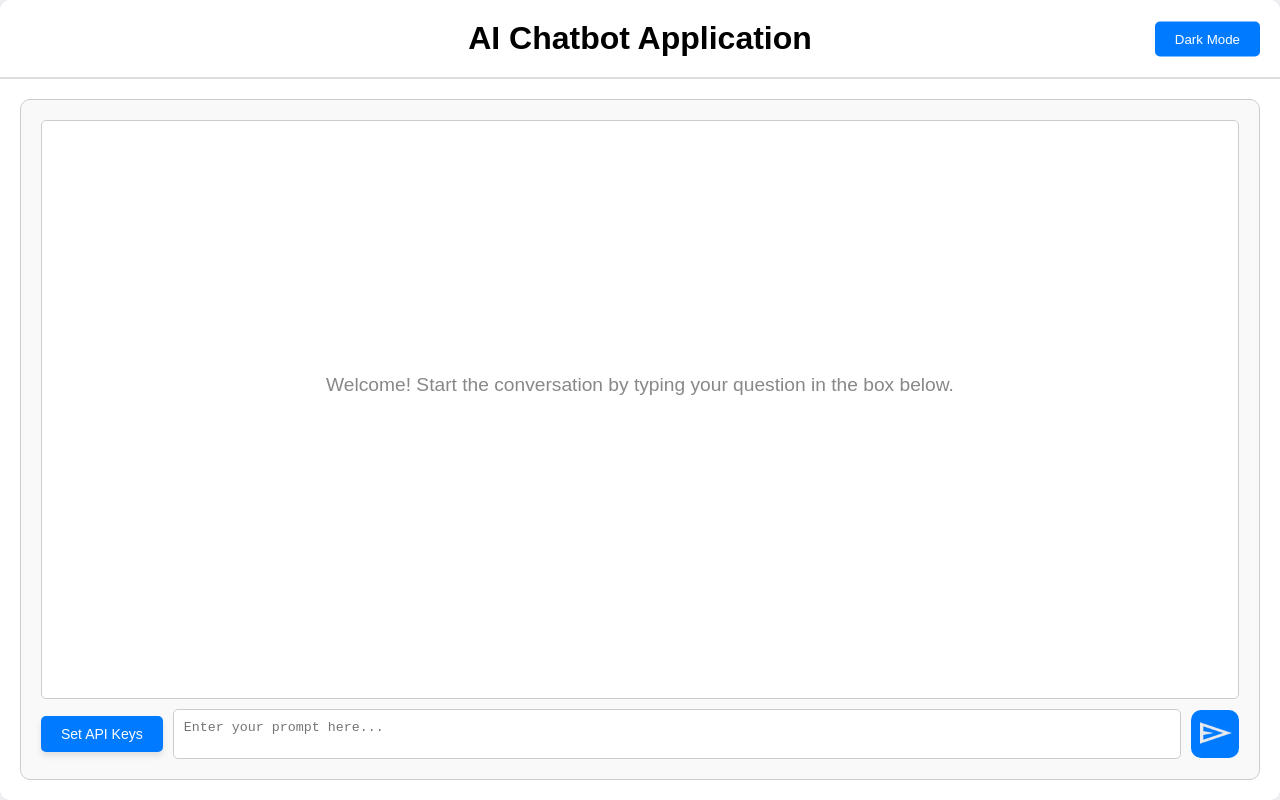
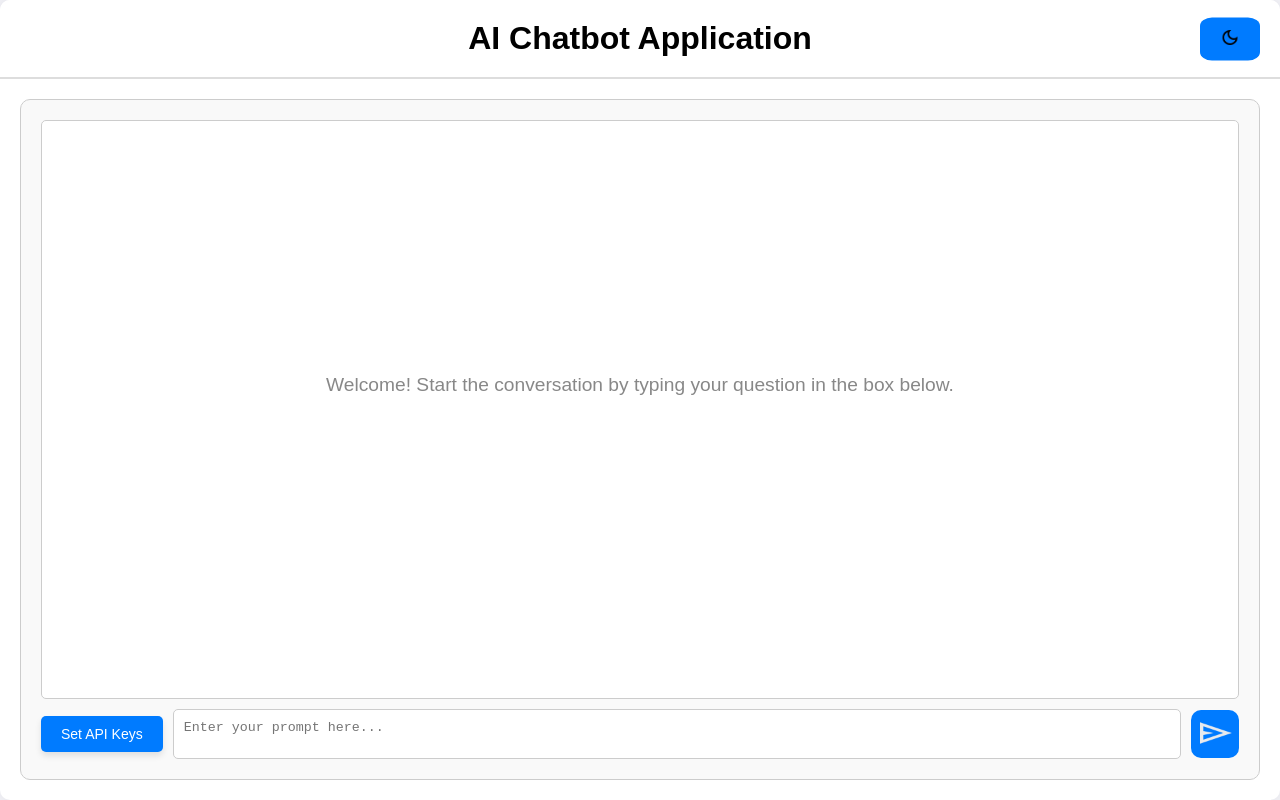
Before and after one commit to Jaidarshan/CHATBOT_APPLICATION, a React (Create React App) app: page / in a window 1280 px wide. Built offline with nearby package versions, Linux system fonts and the light colour scheme.

Commit message:
added icon

```diff
--- a/src/App.css
+++ b/src/App.css
@@ -296,7 +296,7 @@ html {
   background-color: #007bff;
   color: white;
   border: none;
-  border-radius: 5px;
+  border-radius: 20%;
   cursor: pointer;
   transition: background-color 0.3s ease;
   position: absolute;
@@ -313,20 +313,15 @@ html {
   outline: none;
 }
 
-/* Chat History Container */
 .chat-history {
   position: relative;
   padding-bottom: 60px;
-  /* Prevent button overlap with the input field */
 }
 
-/* Scroll Down Button Styles */
 .scroll-down-button {
   position: absolute;
   bottom: 10px;
-  /* Position the button just above the input area */
   right: 10px;
-  /* Adjust spacing from the right edge */
   background-color: #007bff;
   color: white;
   border: none;
@@ -340,7 +335,6 @@ html {
   cursor: pointer;
   transition: background-color 0.3s ease;
   z-index: 10;
-  /* Ensure the button stays above other content */
 }
 
 .scroll-down-button:hover {
--- a/src/App.js
+++ b/src/App.js
@@ -14,7 +14,7 @@ function App() {
             <header className="App-header">
                 <h1 className='main-heading'>AI Chatbot Application</h1>
                 <button onClick={toggleDarkMode} className="toggle-button">
-                    {darkMode ? 'Light Mode' : 'Dark Mode'}
+                    {darkMode ? <img src='/lightmode.jpg' alt='lightmode' width='20px'/> : <img src='/darkmode.jpg' alt='darkmode' width='20px' />}
                 </button>
             </header>
             <main className="App-main">
--- a/src/Chatbot.js
+++ b/src/Chatbot.js
@@ -1,7 +1,7 @@
 import React, { useState, useEffect } from 'react';
 import axios from 'axios';
 import ReactMarkdown from 'react-markdown';
-import SetApiKey from './SetApiKey'; // Import the SetApiKey component
+import SetApiKey from './SetApiKey';
 
 const Chatbot = () => {
     const [prompt, setPrompt] = useState('');
@@ -28,10 +28,8 @@ const Chatbot = () => {
             const response = res.data;
 
             if (response.image_url) {
-                // If it's an image URL response, add the image to the conversation
                 setConversation(prev => [...prev, { type: 'bot', imageUrl: response.image_url }]);
             } else {
-                // If it's a text response, add it as text
                 setConversation(prev => [...prev, { type: 'bot', text: response.response }]);
             }
 
@@ -42,8 +40,8 @@ const Chatbot = () => {
 
     const handleKeyDown = (event) => {
         if (event.key === 'Enter' && !event.shiftKey) {
-            event.preventDefault(); // Prevents the default newline character from being inserted
-            handleSubmit(event); // Calls the submit function
+            event.preventDefault();
+            handleSubmit(event);
             setPrompt('');
         }
     };
@@ -51,7 +49,7 @@ const Chatbot = () => {
     useEffect(() => {
         const handleScroll = () => {
             const chatHistory = document.querySelector('.chat-history');
-            const scrollThreshold = chatHistory.scrollHeight - chatHistory.clientHeight - 50; // Adjust based on your needs
+            const scrollThreshold = chatHistory.scrollHeight - chatHistory.clientHeight - 50;
             if (chatHistory.scrollTop < scrollThreshold) {
                 setShowScrollButton(true);
             } else {
@@ -85,13 +83,11 @@ const Chatbot = () => {
                             <div className="chat-message">
                                 {entry.type === 'bot' ? (
                                     entry.imageUrl ? (
-                                        // Render the image if the entry contains an image URL
                                         <div className="image-container">
                                             <img src={entry.imageUrl} alt="A generated illustration" className="generated-image" />
                                         </div>
 
                                     ) : (
-                                        // Render the text if it's a regular text response
                                         <ReactMarkdown>{entry.text}</ReactMarkdown>
                                     )
                                 ) : (
```
Also changed, not shown: public/darkmode.jpg (added), public/lightmode.jpg (added).
